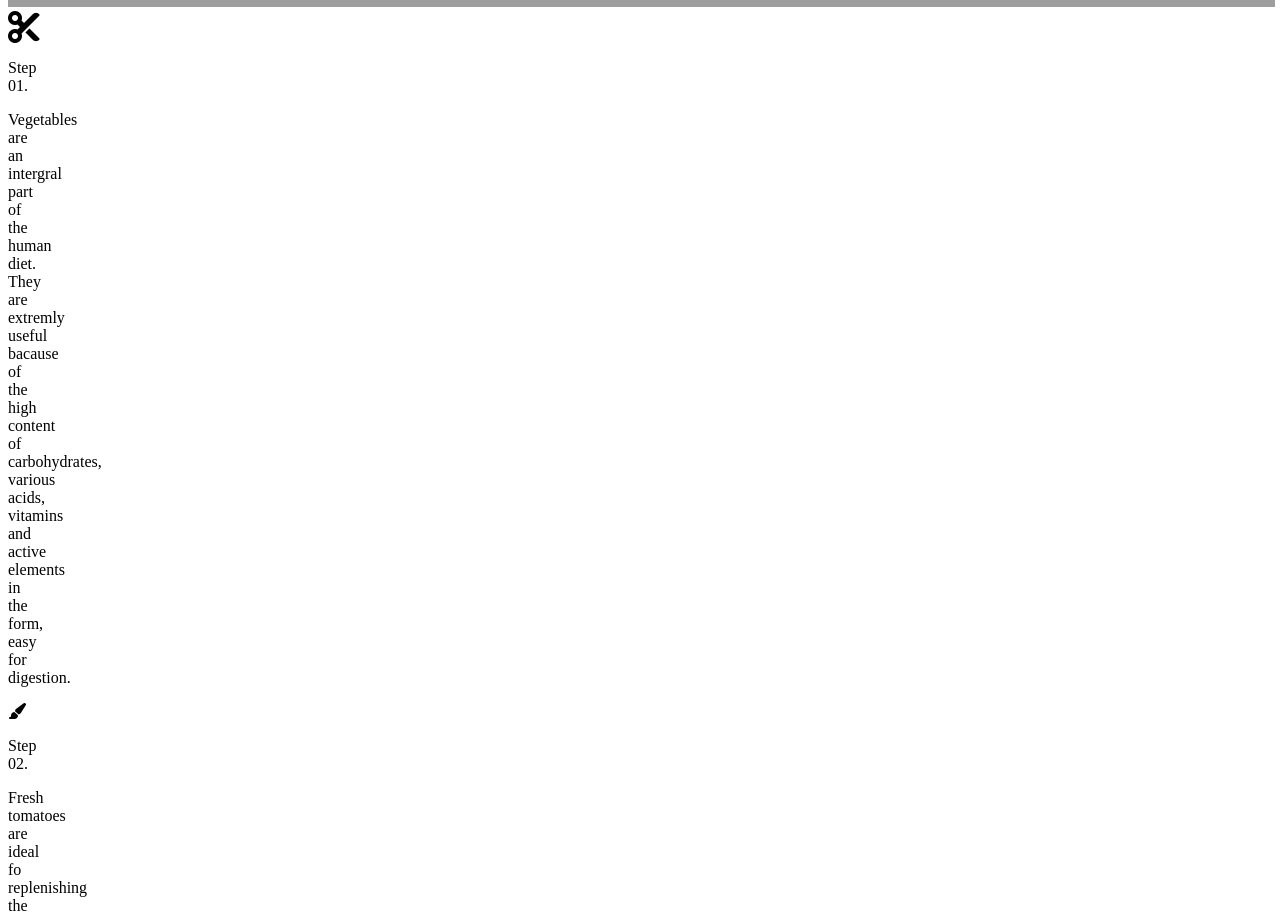
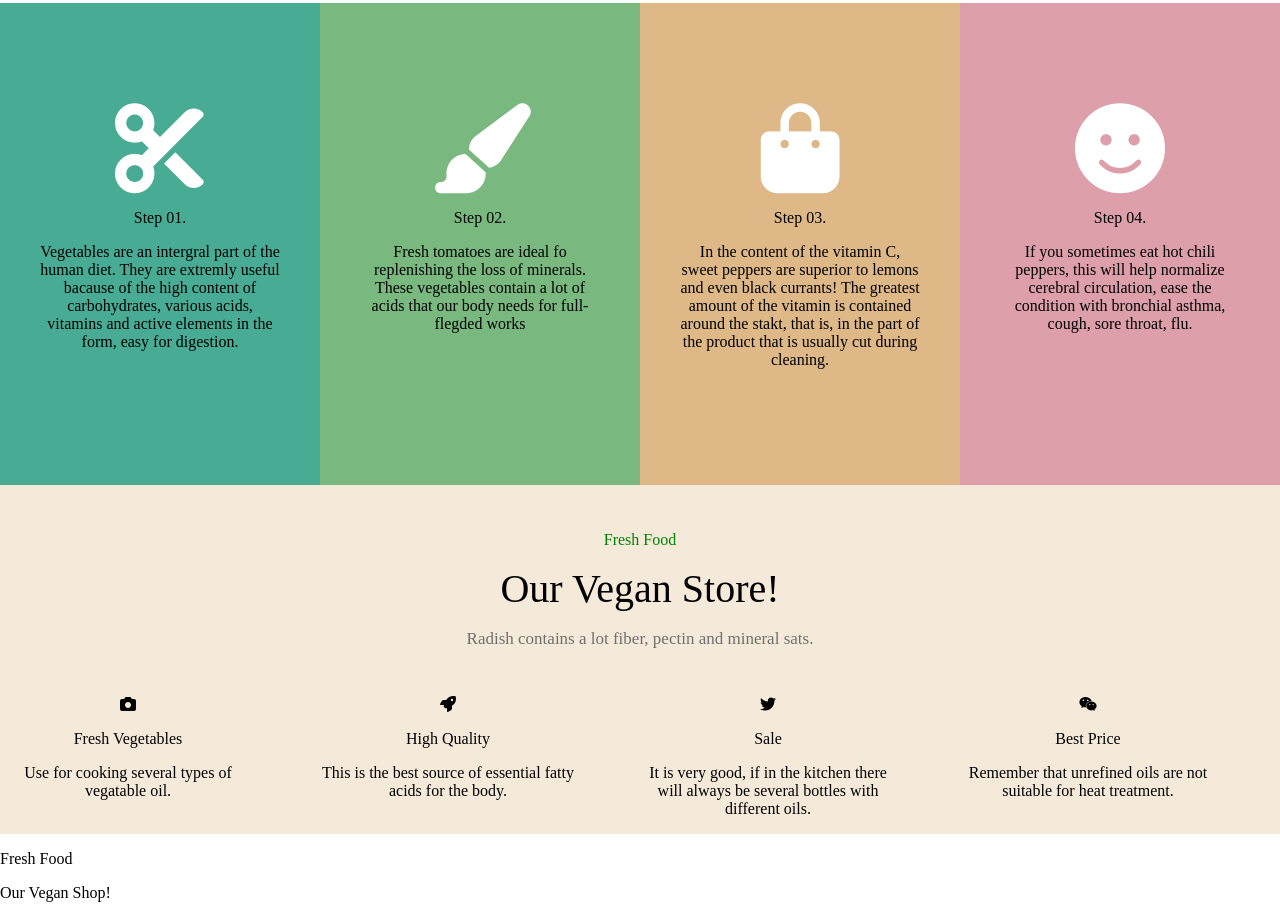
Before and after one commit to WorldsBestSoftwareDeveloper/Awesome-Webpage, a plain HTML site: page index.html in a window 1280 px wide. Shown: the part 885-1800 px from the top of the page. Drawn offline with Linux system fonts and the light colour scheme; grey boxes are pictures that could not be loaded.

Commit message:
Update stlye.css

```diff
--- a/stlye.css
+++ b/stlye.css
@@ -1,5 +1,5 @@
 body {
-    width: 0;
+    margin: 0;
     font-family: ;
 }
 
@@ -46,3 +46,120 @@ main img {
     width: 99vw;
     height: 100vh;
 }
+
+#grid {
+    display: grid;
+    grid-template-columns: auto auto auto auto;
+    justify-content: flex-start;
+}
+
+#one {
+    background-color:  #36a48ae7;;
+    width: 25vw;
+    text-align: center;
+    box-sizing: border-box;
+    padding: 100px 40px;
+}
+
+#two {
+    background-color: #4da155c0;
+    width: 25vw;
+    text-align: center;
+    box-sizing: border-box;
+    padding: 100px 40px;
+}
+
+#three {
+    background-color: burlywood;
+    width: 25vw;
+    text-align: center;
+    box-sizing: border-box;
+    padding: 100px 40px;
+}
+
+#four {
+    background-color: rgb(221, 159, 169);
+    width: 25vw;
+    text-align: center;
+    box-sizing: border-box;
+    padding: 100px 40px;
+}
+
+
+#one i {
+    font-size: 90px;
+    color: white;
+}
+
+#two i {
+    font-size: 90px;
+    color: white;
+}
+
+#three i {
+    font-size: 90px;
+    color: white;
+}
+
+#four i {
+    font-size: 90px;
+    color: white;
+}
+
+#vegan-section {
+    background-color: rgba(237, 216, 188, 0.546);
+    margin: 0;
+}
+
+#vegan-text-wrap {
+    text-align: center;
+    /* it removed the extra text space */
+    padding: 30px;
+}
+
+#fresh p {
+    color: green
+}
+
+#vegan-text p{
+    font-size: 40px;
+    margin: 0;
+}
+
+#radish-text p {
+    color: rgba(98, 98, 98, 0.913);
+    font-size: 17px;
+}
+
+#grid-container-vegan {
+    display: grid;
+    grid-template-columns: auto auto auto auto;
+}
+
+#cam {
+    box-sizing: border-box;
+    text-align: center;
+
+    width: 20vw
+}
+
+#ket {
+    box-sizing: border-box;
+    text-align: center;
+
+    width: 20vw
+}
+
+#twit {
+    box-sizing: border-box;
+    text-align: center;
+
+    width: 20vw
+}
+
+#weix {
+    box-sizing: border-box;
+    text-align: center;
+
+    width: 20vw
+}
```
